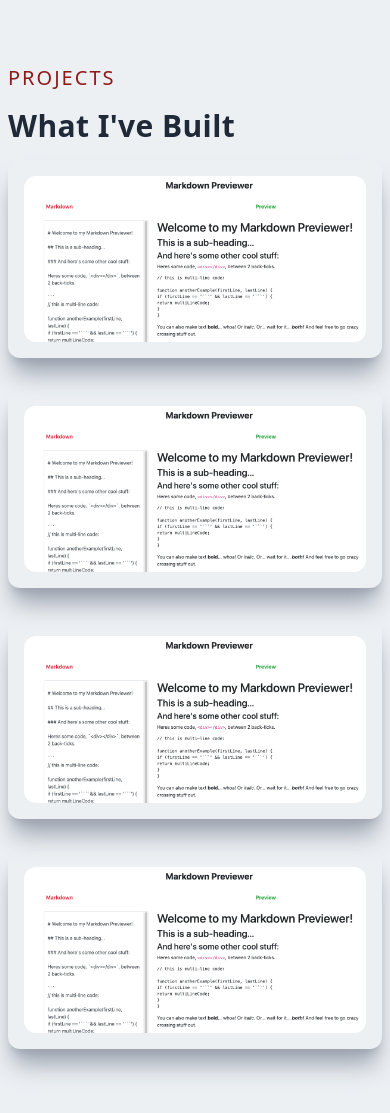
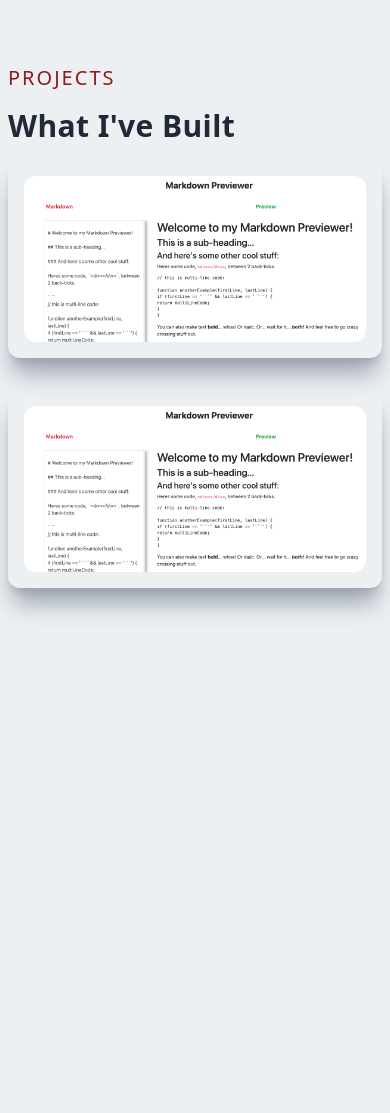
Before and after one commit to lawlawson/portfolio-july, a Next.js app: page /components/Projects in a window 390 px wide. After the commit the page ends 844 px from the top, so only its background shows below. Built offline with nearby package versions, Linux system fonts and the light colour scheme.

Commit message:
Fixed navigation for mobile

```diff
--- a/pages/components/Navbar.jsx
+++ b/pages/components/Navbar.jsx
@@ -44,18 +44,18 @@ const Navbar = () => {
             <Link href='/'>
               <li className='ml-10 text-sm uppercase hover:border-b'>Home</li>
             </Link>
-            <Link href='/'>
+            <Link href='/#about'>
               <li className='ml-10 text-sm uppercase hover:border-b'>About</li>
             </Link>
-            <Link href='/'>
+            <Link href='/#skills'>
               <li className='ml-10 text-sm uppercase hover:border-b'>Skills</li>
             </Link>
-            <Link href='/'>
+            <Link href='/#projects'>
               <li className='ml-10 text-sm uppercase hover:border-b'>
                 Projects
               </li>
             </Link>
-            <Link href='/'>
+            <Link href='/#contact'>
               <li className='ml-10 text-sm uppercase hover:border-b'>
                 Contact
               </li>
@@ -92,16 +92,16 @@ const Navbar = () => {
               <Link href='/'>
                 <li className='py-4 text-sm'>Home</li>
               </Link>
-              <Link href='/'>
+              <Link href='/#about'>
                 <li className='py-4 text-sm'>About</li>
               </Link>
-              <Link href='/'>
+              <Link href='/#skills'>
                 <li className='py-4 text-sm'>Skills</li>
               </Link>
-              <Link href='/'>
+              <Link href='/#projects'>
                 <li className='py-4 text-sm'>Projects</li>
               </Link>
-              <Link href='/'>
+              <Link href='/#contact'>
                 <li className='py-4 text-sm'>Contact</li>
               </Link>
             </ul>
--- a/pages/components/Projects.jsx
+++ b/pages/components/Projects.jsx
@@ -15,22 +15,12 @@ const Projects = () => {
           <ProjectItem
             title='Markdown Previewer'
             backgroundImg={previewImg}
-            projectUrl='/property'
+            projectUrl='/previewer'
           />
           <ProjectItem
             title='Markdown Previewer'
             backgroundImg={previewImg}
-            projectUrl='/property'
-          />
-          <ProjectItem
-            title='Markdown Previewer'
-            backgroundImg={previewImg}
-            projectUrl='/property'
-          />
-          <ProjectItem
-            title='Markdown Previewer'
-            backgroundImg={previewImg}
-            projectUrl='/property'
+            projectUrl='/previewer'
           />
           {/* <ProjectItem title='Todo' backgroundImg={previewImg} projectUrl='/property'/> */}
         </div>
--- /dev/null
+++ b/pages/previewer.jsx
@@ -0,0 +1,7 @@
+import React from 'react';
+
+const Previewer = () => {
+  return <div>Previewer</div>;
+};
+
+export default Previewer;
```
